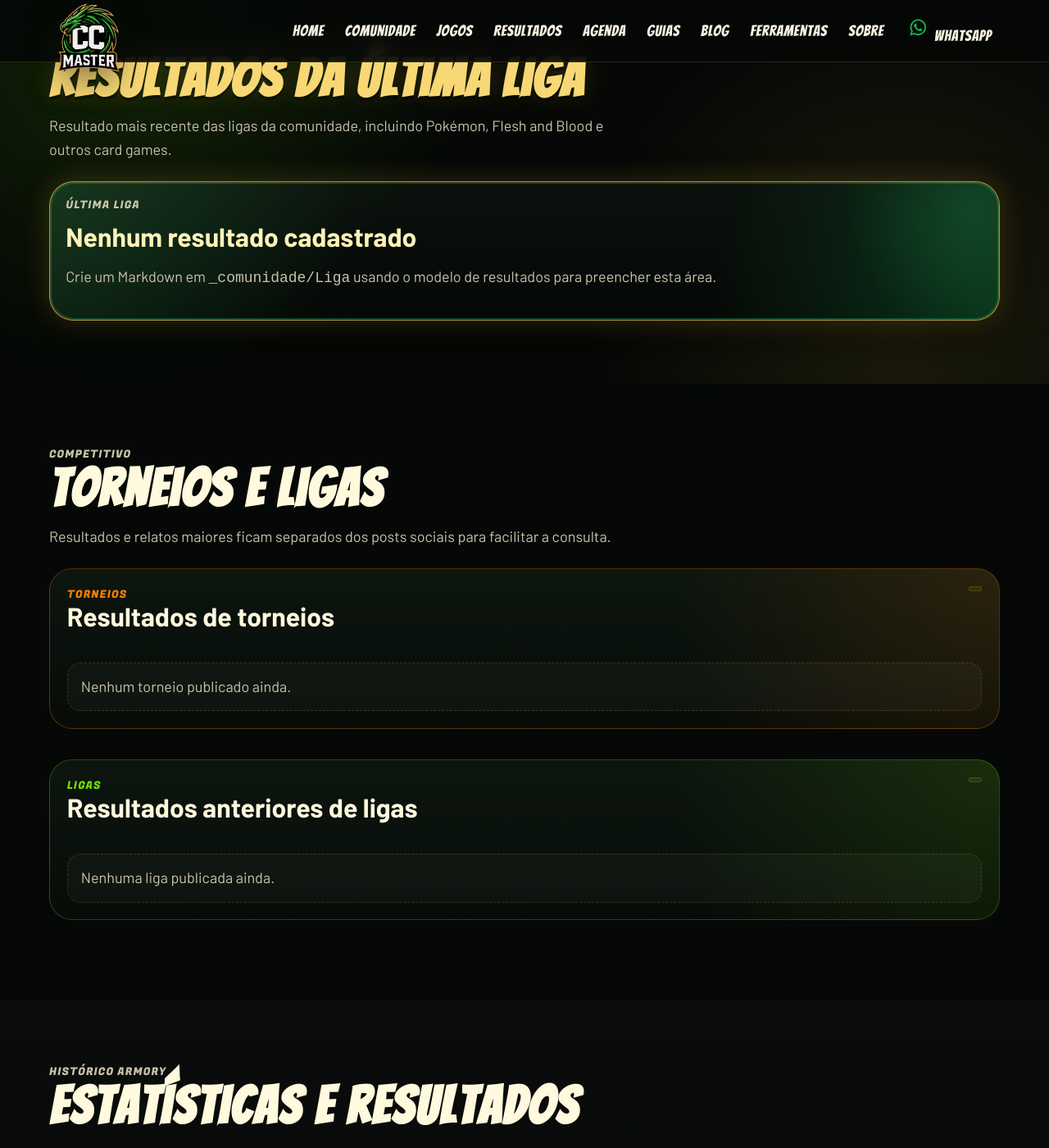
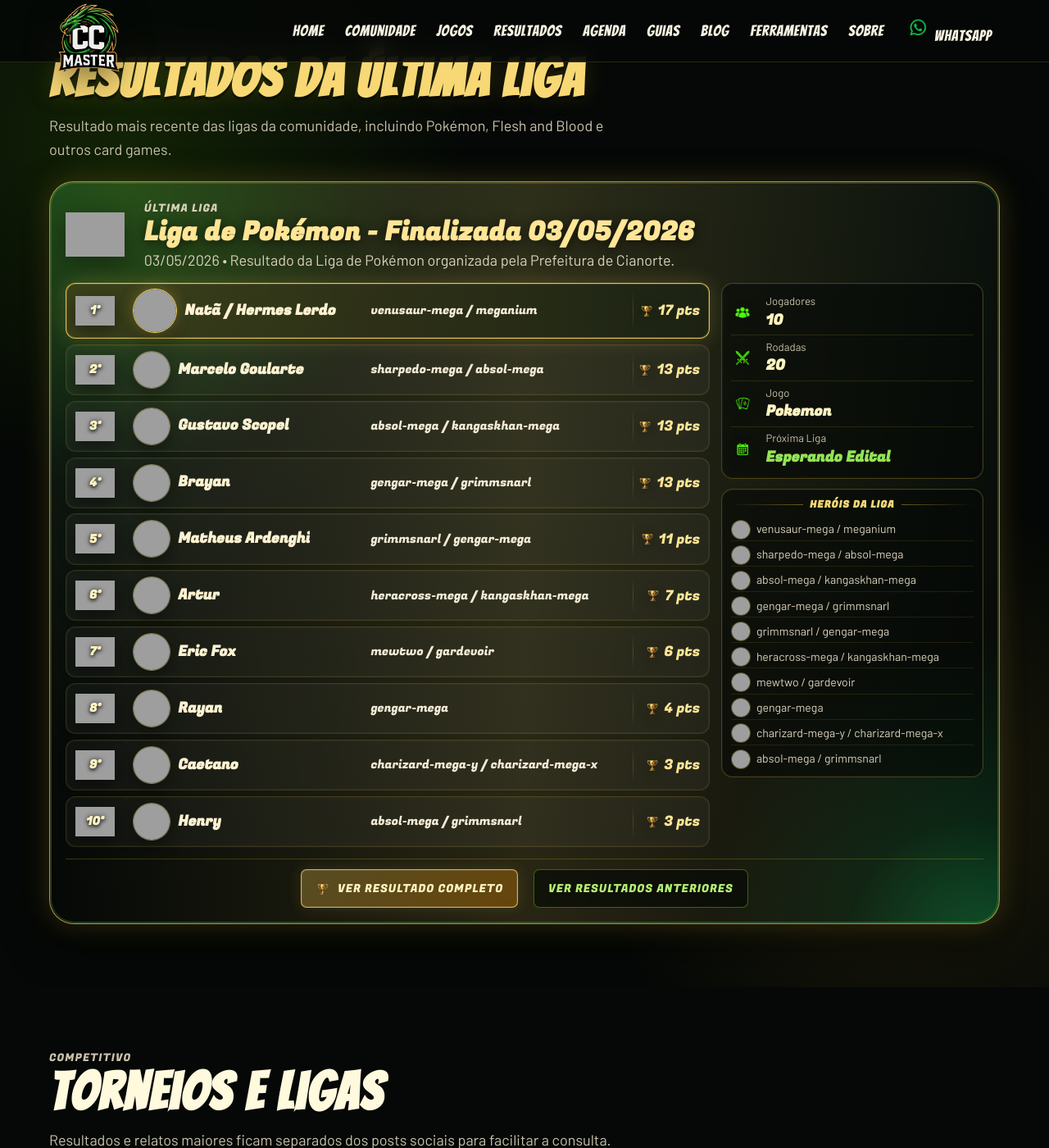
Before and after one commit to Knoha-knotoa/cianortecardmaster, a Jekyll site: the page built from resultados.html, in a window 1280 px wide and 1400 px high, scrolled down 2178 px. Shown: the whole window at 82% size. Built offline with Jekyll 4.4.1, drawn with Linux system fonts in a browser that asks for light colours; some of the changed text lies outside the part shown; grey boxes are pictures that could not be loaded.

Commit message:
Update lida-de-pokemon.md

```diff
--- a/_comunidade/Liga/lida-de-pokemon.md
+++ b/_comunidade/Liga/lida-de-pokemon.md
@@ -1,38 +1,69 @@
 ---
-published: false
-title: "Liga de Pokemon - Finalizada 03/05/2026"
-summary: "Resultado do da liga de Pokemon organizada pela prefeitura de Cianorte."
+published: true
+title: "Liga de Pokémon - Finalizada 03/05/2026"
+summary: "Resultado da Liga de Pokémon organizada pela Prefeitura de Cianorte."
 game: "Pokemon"
 rounds: 20
 date: 2026-05-19
-event_date: 2026-03-01
+event_date: 2026-05-03
 next_liga: "Esperando Edital"
 author: "Cianorte Card Masters"
 image: "/assets/img/banners/banner-liga-pokemon-resultado.png"
 image_alt: "Card de resultado da Liga de Pokémon da comunidade Cianorte Card Masters"
 results:
-  - player: "Nome do jogador"
-    hero: "Nome do herói"
-    # Opcional: use uma imagem local do herói. Se não informar, o site tenta buscar pela API GoAgain.
-    # hero_icon: "/assets/img/fab-heroes/nome-do-heroi.webp"
-    # Se existir um arquivo local com o nome do herói em assets/img/fab-heroes/, o site carrega o badge automaticamente.
-    # Se existir um arquivo local com o nome exato do herói em assets/img/fab-heroes/, o site tenta carregar automaticamente.
-    record: "3-0"
+  - player: "Natã / Hermes Lerdo"
+    hero: "venusaur-mega / meganium"
+    record: "17 pts"
+    wins: 17
+
+  - player: "Marcelo Goularte"
+    hero: "sharpedo-mega / absol-mega"
+    record: "13 pts"
+    wins: 13
+
+  - player: "Gustavo Scopel"
+    hero: "absol-mega / kangaskhan-mega"
+    record: "13 pts"
+    wins: 13
+
+  - player: "Brayan"
+    hero: "gengar-mega / grimmsnarl"
+    record: "13 pts"
+    wins: 13
+
+  - player: "Matheus Ardenghi"
+    hero: "grimmsnarl / gengar-mega"
+    record: "11 pts"
+    wins: 11
+
+  - player: "Artur"
+    hero: "heracross-mega / kangaskhan-mega"
+    record: "7 pts"
+    wins: 7
+
+  - player: "Eric Fox"
+    hero: "mewtwo / gardevoir"
+    record: "6 pts"
+    wins: 6
+
+  - player: "Rayan"
+    hero: "gengar-mega"
+    record: "4 pts"
+    wins: 4
+
+  - player: "Caetano"
+    hero: "charizard-mega-y / charizard-mega-x"
+    record: "3 pts"
     wins: 3
-  - player: "Nome do jogador 2"
-    hero: "Nome do herói 2"
-    record: "2-1"
-    wins: 2
-  - player: "Nome do jogador 3"
-    hero: "Nome do herói 3"
-    record: "1-2"
-    wins: 1
-  - player: "Nome do jogador 4"
-    hero: "Nome do herói 4"
-    record: "0-3"
-    wins: 0
+
+  - player: "Henry"
+    hero: "absol-mega / grimmsnarl"
+    record: "3 pts"
+    wins: 3
 ---
 
-Resultado padronizado da Liga.
+Resultado padronizado da Liga de Pokémon.
 
-Copie este arquivo, remova `published: false`, altere a data e preencha a lista `results`.
+A Liga de Pokémon da comunidade Cianorte Card Masters foi finalizada em 03/05/2026, reunindo jogadores da cidade em uma disputa organizada pela Prefeitura de Cianorte.
+
+A classificação final foi definida por pontuação, com critérios de desempate aplicados conforme o edital.
```
